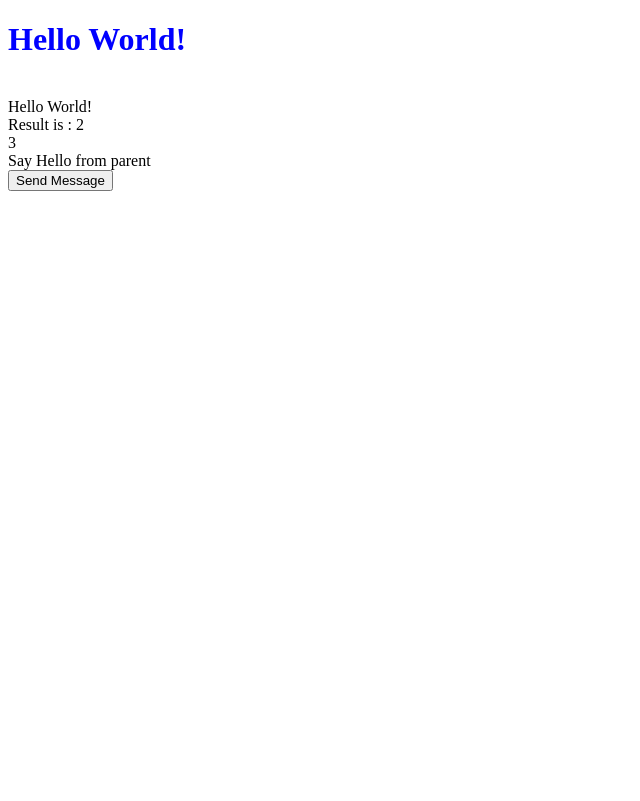
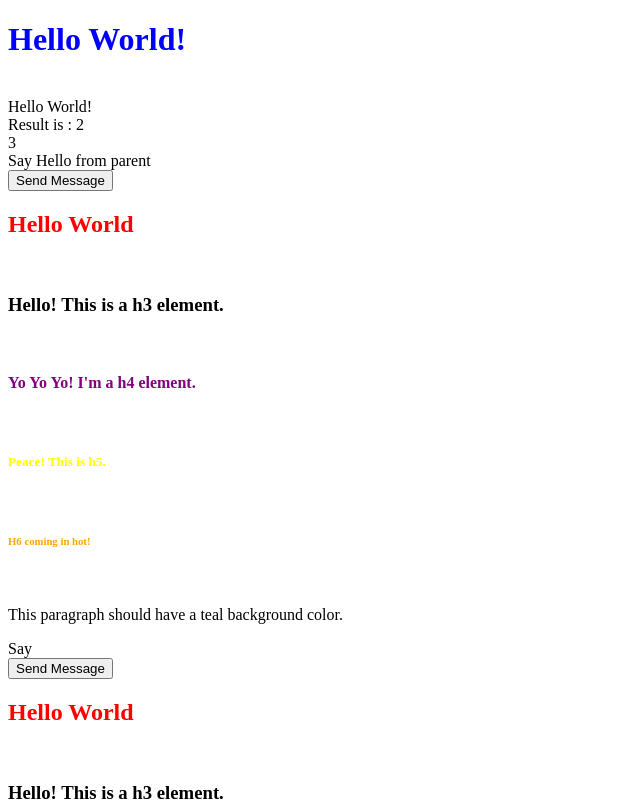
Before and after one commit to LBoalich/angular-video-series, an Angular app: page / in a window 1280 px wide. Shown: the top 801 px of the page, without its empty margins (0-640 px from the left). Built offline with nearby package versions, Linux system fonts and the light colour scheme.

Commit message:
Use different methods to update styles

```diff
--- a/src/app/app.component.html
+++ b/src/app/app.component.html
@@ -11,3 +11,7 @@ Result is : {{1+1}}
 <br>
 
 <app-parent></app-parent>
+
+<div class="theme-light">
+<app-child class="active"></app-child>
+</div>
--- a/src/app/child/child.component.css
+++ b/src/app/child/child.component.css
@@ -0,0 +1,18 @@
+@import '../../assets/external-style.css';
+
+:host {
+    display:block;
+    border: 3px solid red;
+}
+
+:host(.active) {
+    border: 1px solid green;
+}
+
+:host-context(.theme-light) p {
+    background-color: teal;
+}
+
+h3 {
+    color: green;
+}
--- a/src/app/child/child.component.html
+++ b/src/app/child/child.component.html
@@ -1,4 +1,30 @@
+<link rel="stylesheet" href="/assets/external-style.css" />
+
+<style>
+    h4 {
+        color: purple;
+    }
+</style>
+
 Say {{childMessage}}
 <br>
 
 <button (click)="sendMessage()">Send Message</button>
+<br>
+
+<h2>Hello World</h2>
+<br>
+
+<h3>Hello! This is a h3 element.</h3>
+<br>
+
+<h4>Yo Yo Yo! I'm a h4 element.</h4>
+<br>
+
+<h5>Peace! This is h5.</h5>
+<br>
+
+<h6>H6 coming in hot!</h6>
+<br>
+
+<p>This paragraph should have a teal background color.</p>
--- a/src/app/child/child.component.ts
+++ b/src/app/child/child.component.ts
@@ -1,9 +1,10 @@
-import { Component, OnInit, Input, Output, EventEmitter } from '@angular/core';
+import { Component, OnInit, Input, Output, EventEmitter, ViewEncapsulation } from '@angular/core';
 
 @Component({
   selector: 'app-child',
   templateUrl: './child.component.html',
-  styleUrls: ['./child.component.css']
+  styleUrls: ['./child.component.css'],
+  styles: ['h2 {color: red}'],
 })
 export class ChildComponent implements OnInit {
   @Input() childMessage: string;
--- /dev/null
+++ b/src/assets/external-style.css
@@ -0,0 +1,7 @@
+h5 {
+    color: yellow;
+}
+
+h6 {
+    color:orange;
+}
```
